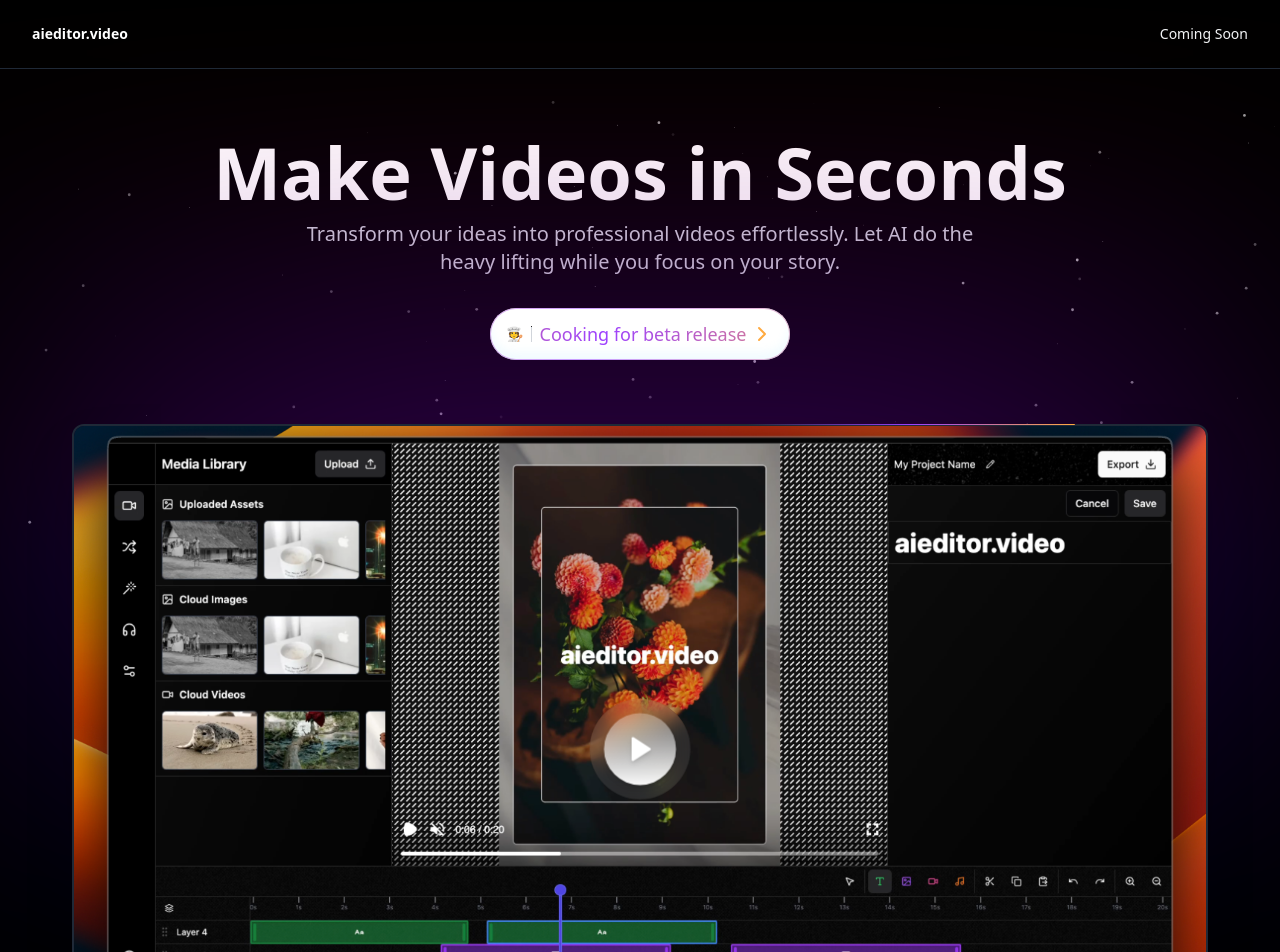
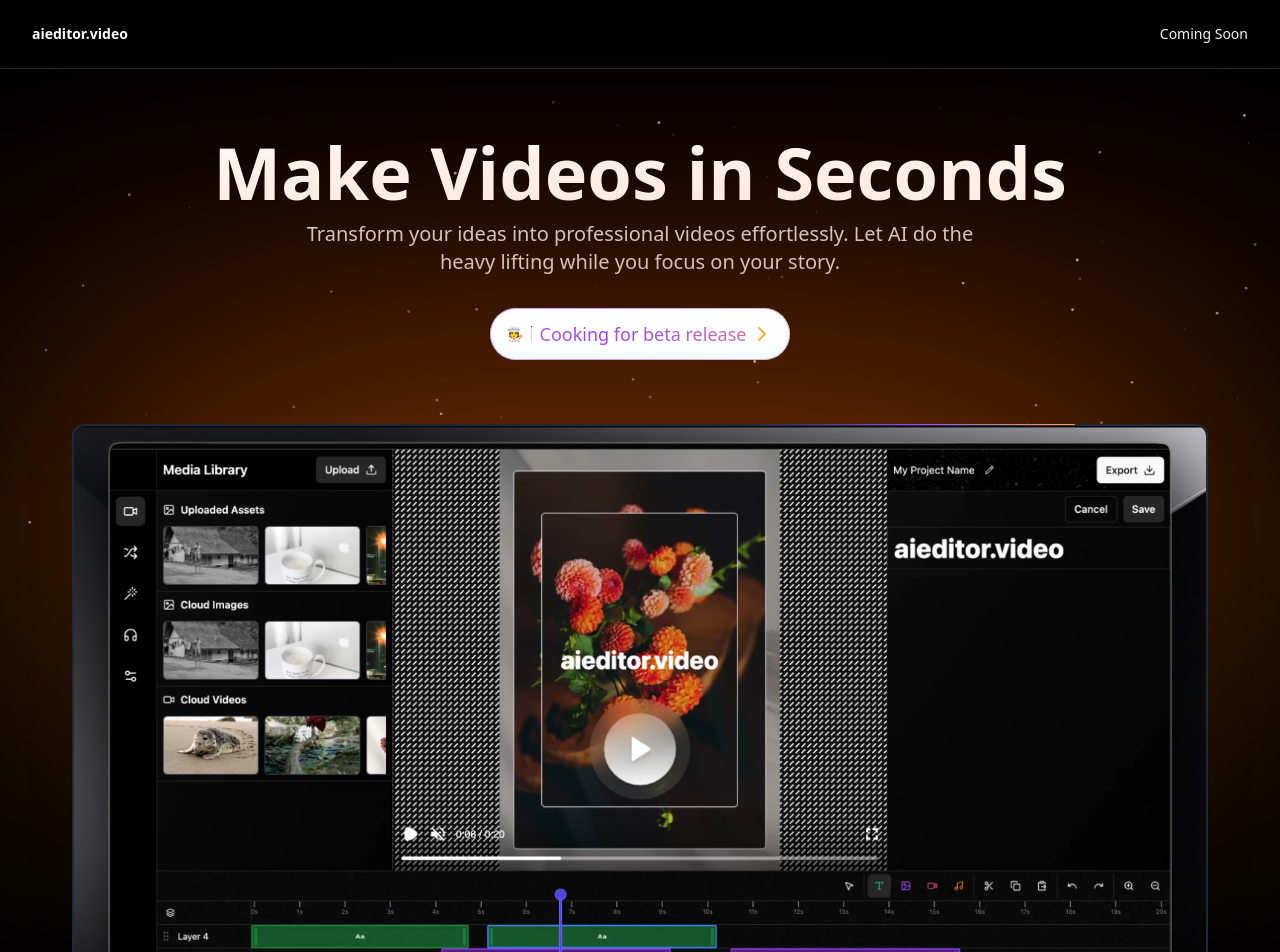
Before and after one commit to Dey-Sumit/aieditor.video, a Next.js app: page / in a window 1280 px wide. Shown: the top 952 px of the page. Built offline with nearby package versions, Linux system fonts and the light colour scheme.

Commit message:
changed hero image

```diff
--- a/components/hero-section.tsx
+++ b/components/hero-section.tsx
@@ -52,7 +52,7 @@
         <div
           className={cn(
             "relative my-8 flex h-[180px] flex-col items-center justify-center rounded-xl backdrop-blur-lg sm:my-12 sm:h-[350px] md:my-16 md:h-[450px] lg:h-[550px] xl:h-[650px]",
-            "before:absolute before:left-0 before:top-0 before:z-[-1] before:h-full before:w-full before:[background-image:linear-gradient(to_bottom,red,blue)] before:[filter:blur(160px)] md:before:[background-image:linear-gradient(to_bottom,red,blue,transparent_40%)]",
+            "before:absolute before:left-0 before:top-0 before:z-[-1] before:h-full before:w-full before:[background-image:linear-gradient(to_bottom,red,orange)] before:[filter:blur(160px)] md:before:[background-image:linear-gradient(to_bottom,red,orange,transparent_40%)]",
             // "before:animate-gradient-fade-in before:opacity-0",
           )}
         >
@@ -61,7 +61,7 @@
             // className="block dark:hidden"
             animationStyle="from-center"
             videoSrc="https://www.youtube.com/embed/cu6fUq2lOyo"
-            thumbnailSrc="/home-page-assets/hero-image-orange-bg.png"
+            thumbnailSrc="/home-page-assets/hero-image-dark-bg.png"
             thumbnailAlt="Hero Video"
           />
 
```
